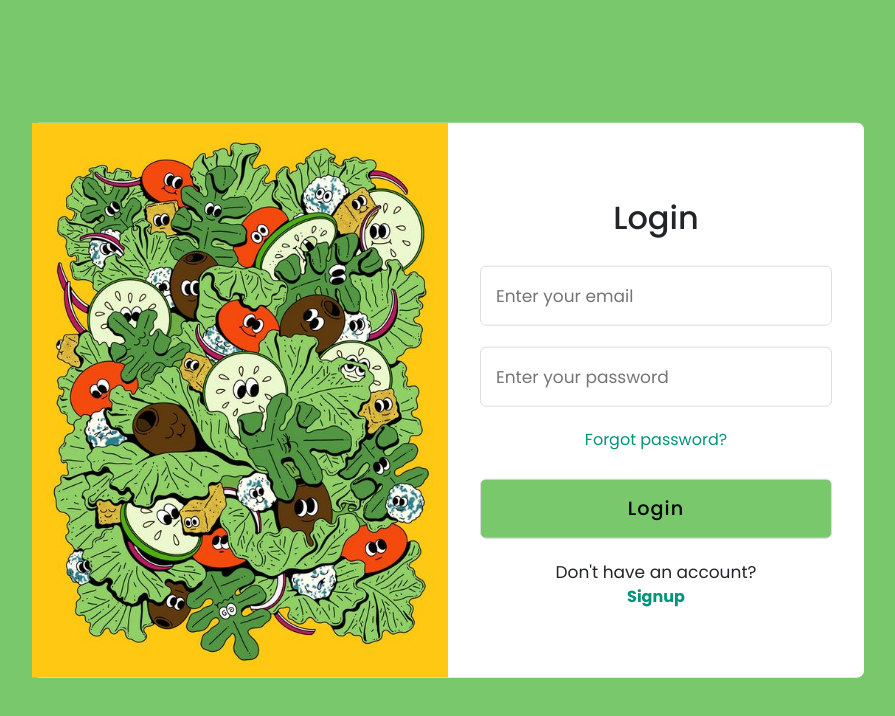
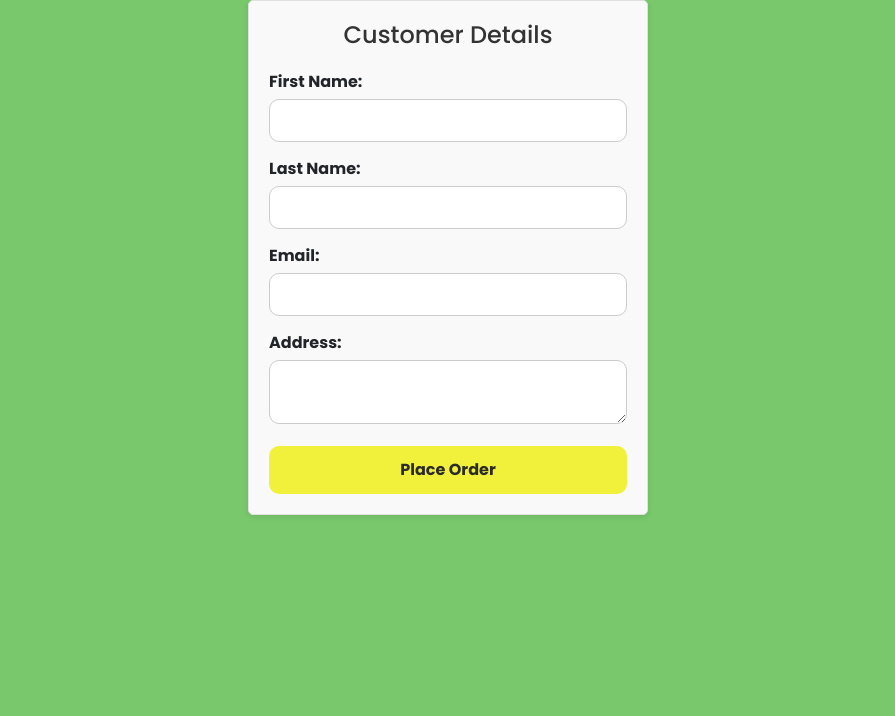
Before and after one commit to ITRGaming/EarthlyEats, a React (Create React App) app: page / in a window 1280 px wide. Shown: the top 716 px of the page, without its empty margins (192-1087 px from the left). Built offline with nearby package versions, Linux system fonts and the light colour scheme.

Commit message:
CustomerDetails

```diff
--- a/src/App.js
+++ b/src/App.js
@@ -6,16 +6,18 @@ import Login from "./pages/Login";
 import Community from "./pages/Community";
 import Search  from "./pages/Search"
 import { Cart } from './pages/Cart';
+import CustomerDetails from './pages/CustomerDetails';
 
 function App() {
   return (
-    <Routes>
-      <Route path="/" element={<Login />} />
-      <Route path="home" element={<Homepage />} />
-      <Route path="community" element={ <Community/>}  />
-      <Route path="search" element={ <Search/>} />
-      <Route path="cart" element={ <Cart/>} />
-    </Routes>
+    <CustomerDetails />
+    // <Routes>
+    //   <Route path="/" element={<Login />} />
+    //   <Route path="home" element={<Homepage />} />
+    //   <Route path="community" element={ <Community/>}  />
+    //   <Route path="search" element={ <Search/>} />
+    //   <Route path="cart" element={ <Cart/>} />
+    // </Routes>
   );
 }
 
--- /dev/null
+++ b/src/pages/CustomerDetails.css
@@ -0,0 +1,108 @@
+/* CustomerDetails.css
+
+.customer-details {
+    max-width: 400px;
+    margin: 0 auto;
+    padding: 20px;
+    border: 1px solid #ccc;
+    border-radius: 5px;
+    box-shadow: 0 0 10px rgba(0, 0, 0, 0.1);
+  }
+
+  .customer-details h2 {
+    text-align: center;
+  }
+
+  .customer-details form {
+    display: flex;
+    flex-direction: column;
+  }
+
+  .customer-details label {
+    font-weight: bold;
+    margin-bottom: 5px;
+  }
+
+  .customer-details input,
+  .customer-details select,
+  .customer-details textarea {
+    padding: 10px;
+    margin-bottom: 15px;
+    border: 1px solid #ccc;
+    border-radius: 3px;
+  }
+
+  .customer-details button {
+    background-color: #007bff;
+    color: #fff;
+    padding: 10px 20px;
+    border: none;
+    border-radius: 3px;
+    cursor: pointer;
+    transition: background-color 0.3s;
+  }
+
+  .customer-details button:hover {
+    background-color: #0056b3;
+  }
+   */
+   /* CustomerDetails.css */
+
+.customer-details {
+    padding-top: 100px;
+    max-width: 400px;
+    margin: 0 auto;
+    padding: 20px;
+    border: 1px solid #e0e0e0;
+    border-radius: 5px;
+    box-shadow: 0 2px 6px rgba(0, 0, 0, 0.1);
+    background-color: #f9f9f9;
+    text-align: left;
+  }
+
+  .customer-details h2 {
+    text-align: center;
+    color: #333;
+    font-size: 24px;
+    margin-bottom: 20px;
+  }
+
+  .customer-details form {
+    display: flex;
+    flex-direction: column;
+  }
+
+  .customer-details label {
+    font-weight: bold;
+    font-size: 16px;
+    margin-bottom: 5px;
+  }
+
+  .customer-details input,
+  .customer-details select,
+  .customer-details textarea {
+
+    padding: 10px;
+    margin-bottom: 15px;
+    border: 1px solid #ccc;
+    border-radius: 10px;
+    font-size: 14px;
+  }
+
+  .customer-details button {
+    font-weight: bold;
+    border-radius: 10px;
+    background-color: #f1f13b;
+    color: #2c2b2b;
+    padding: 12px 24px;
+    border: none;
+
+    cursor: pointer;
+    font-size: 16px;
+    transition: background-color 0.3s;
+  }
+
+  .customer-details button:hover {
+    background-color: #f3f9ca;
+    border: black 1px solid;
+  }
--- /dev/null
+++ b/src/pages/CustomerDetails.js
@@ -0,0 +1,82 @@
+// CustomerDetails.js
+
+import React, { useState } from 'react';
+import './CustomerDetails.css'; // Import the external CSS file
+
+const CustomerDetails = () => {
+  const [formData, setFormData] = useState({
+    firstName: '',
+    lastName: '',
+    email: '',
+    address: '',
+    paymentMethod: 'creditCard',
+  });
+
+  const handleInputChange = (e) => {
+    const { name, value } = e.target;
+    setFormData({ ...formData, [name]: value });
+  }
+
+  const handleSubmit = (e) => {
+    e.preventDefault();
+    // You can handle the form submission here, e.g., sending the data to a server or processing the order.
+    // For this example, we'll just log the data to the console.
+    console.log(formData);
+  }
+
+  return (
+    <div className="customer-details"> {/* Apply the CSS class to the container */}
+      <h2>Customer Details</h2>
+      <form onSubmit={handleSubmit}>
+        <div>
+          <label htmlFor="firstName">First Name:</label>
+          <input
+            type="text"
+            id="firstName"
+            name="firstName"
+            value={formData.firstName}
+            onChange={handleInputChange}
+          />
+        </div>
+
+        <div>
+          <label htmlFor="lastName">Last Name:</label>
+          <input
+            type="text"
+            id="lastName"
+            name="lastName"
+            value={formData.lastName}
+            onChange={handleInputChange}
+          />
+        </div>
+
+        <div>
+          <label htmlFor="email">Email:</label>
+          <input
+            type="email"
+            id="email"
+            name="email"
+            value={formData.email}
+            onChange={handleInputChange}
+          />
+        </div>
+
+        <div>
+          <label htmlFor="address">Address:</label>
+          <textarea
+            id="address"
+            name="address"
+            value={formData.address}
+            onChange={handleInputChange}
+          />
+        </div>
+
+
+
+        <button type="submit">Place Order</button>
+      </form>
+    </div>
+  );
+};
+
+export default CustomerDetails;
```
